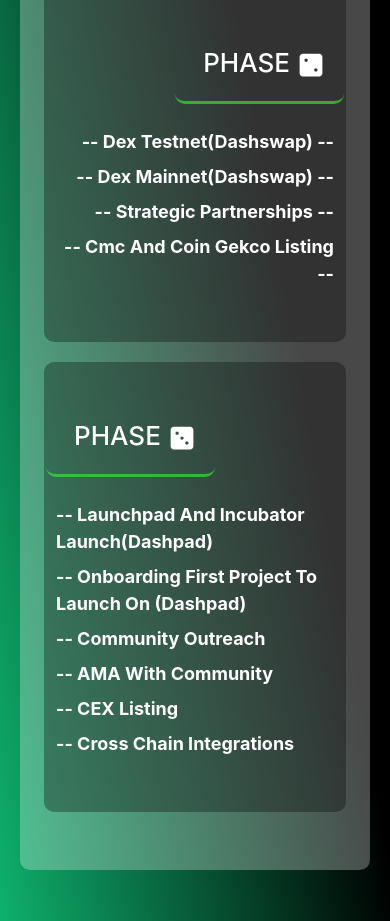
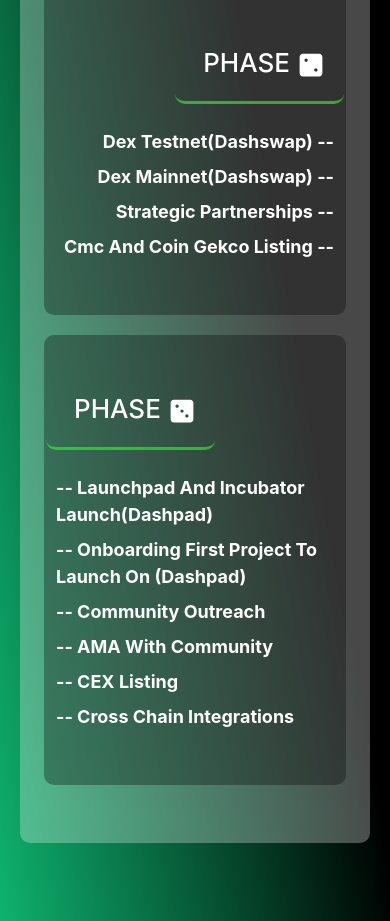
Before and after one commit to Sheriff10/dashfinance, a React (Create React App) app: page / in a window 390 px wide. Shown: the part 2821-3742 px from the top of the page. Built offline with nearby package versions, Linux system fonts and the light colour scheme.

Commit message:
updated roadmap

```diff
--- a/src/css/global.css
+++ b/src/css/global.css
@@ -278,7 +278,10 @@
    }
    .roadmap .rr:nth-child(2) .p-card-body ul li::after{
       content: " --";
+   }.roadmap .rr:nth-child(2) .p-card-body ul li::before{
+      content: " ";
    }
+
    .roadmap .rr .p-card-body ul li::before{
       content: "-- ";
    }
```
